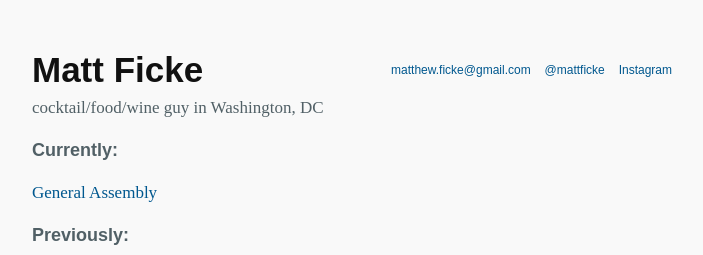
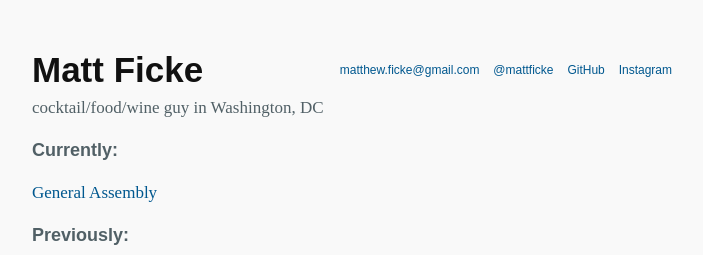
Before and after one commit to mattficke/mattficke.github.io, a Jekyll site: the page built from index.html, in a window 1280 px wide. Shown: the top 255 px of the page, without its empty margins (288-991 px from the left). Built offline with Jekyll 4.4.1, drawn with Linux system fonts in a browser that asks for light colours.

Commit message:
add github link

```diff
--- a/_layouts/default.html
+++ b/_layouts/default.html
@@ -9,9 +9,9 @@
 	<div id="main">
 
 		<ul class="navigation">
-			<!--<li><a href="/">Home</a></li>-->
 			<li><a href="mailto:matthew.ficke@gmail.com">matthew.ficke@gmail.com</a></li>
 			<li><a href="http://www.twitter.com/mattficke" target="_blank">@mattficke</a></li>
+			<li><a href="http://www.github.com/mattficke">GitHub</a></li>
 			<li><a href="http://instagram.com/mattficke" target="_blank">Instagram</a></li>
 		</ul>
 
```
